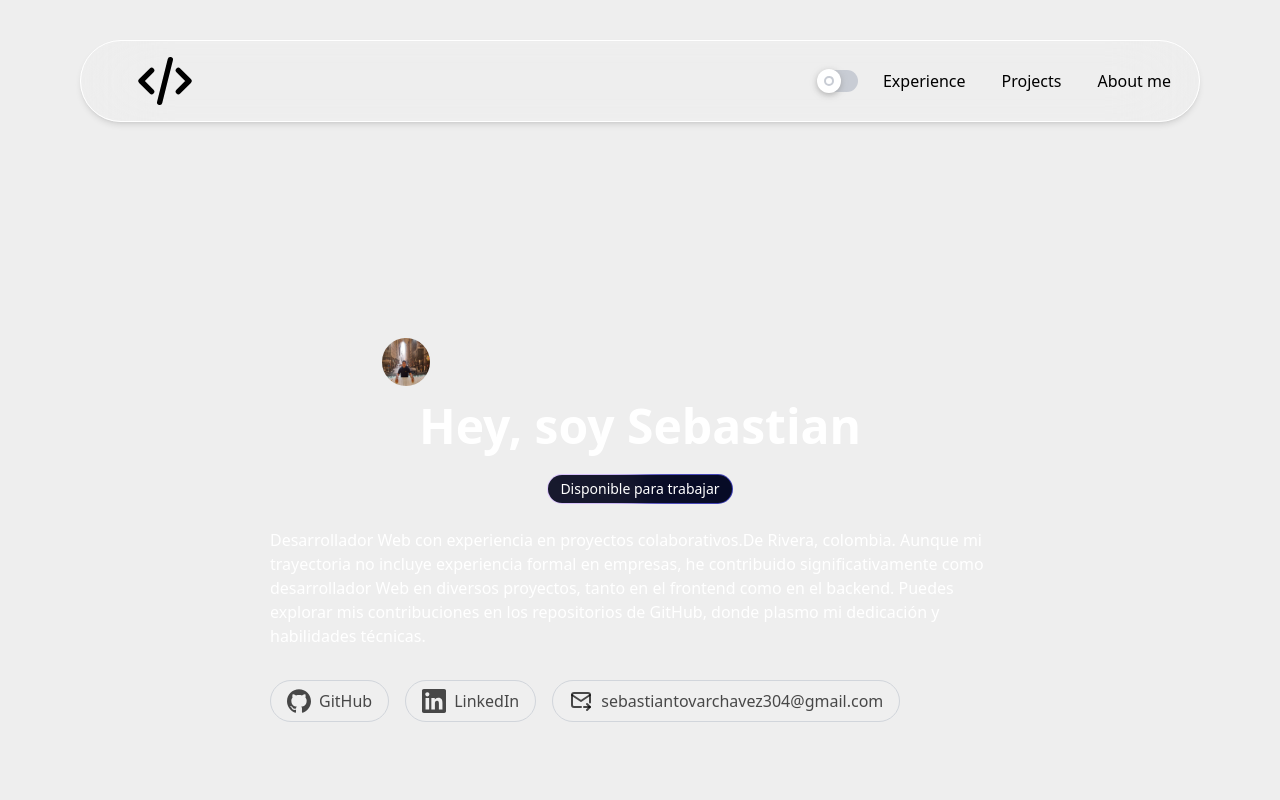
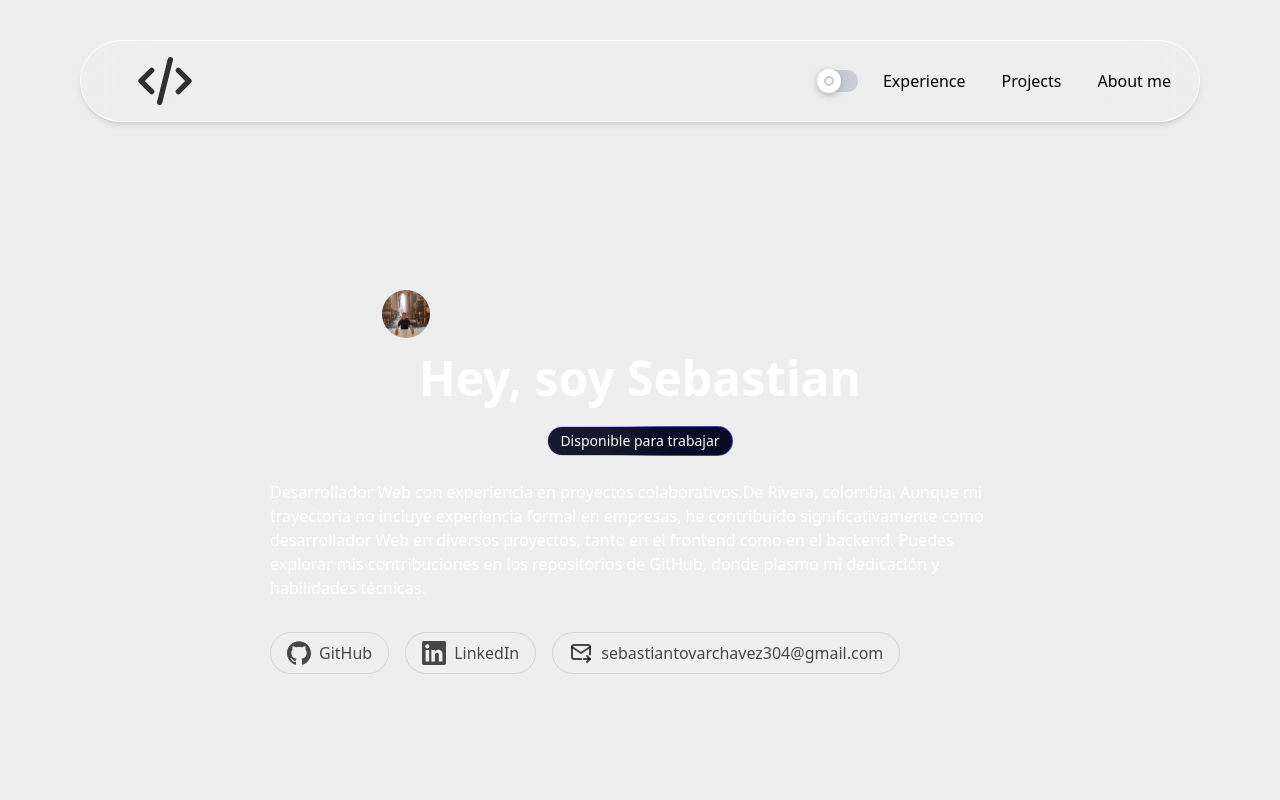
Before and after one commit to Jesus-Rojas/portafolio_sebbasDev, a Vue app: page / in a window 1280 px wide. Shown: the top 800 px of the page. Built offline with nearby package versions, Linux system fonts and the light colour scheme.

Commit message:
:sparkles: feat:new changes to the index and header

```diff
--- a/src/components/AboutMe.vue
+++ b/src/components/AboutMe.vue
@@ -1,5 +1,5 @@
 <template>
-  <section class="flex flex-col md:flex-row gap-8 justify-center items-center lg:w-[740px] mx-auto py-2 ">
+  <section class="flex flex-col md:flex-row gap-8 justify-center items-center lg:w-[740px] mx-auto py-2  text-black/80 dark:text-white/80 ">
     <div class="[&>p]:mb-4 [&>p>strong]:text-yellow-400 [&>p>strong]:font-semibold text-pretty order-2 md:order-1">
       <h2 class="text-4xl font-semibold mb-6 flex gap-x-3 items-center text-black/80 dark:text-white/80 px-28">
 
@@ -29,7 +29,7 @@
       </p>
     </div>
 
-    <img src="/public/img/sebas.jpg" class="rounded-full size-64 order-1 md:order-2" />
+    <img src="/img/sebas.jpg" class="rounded-full size-64 order-1 md:order-2" />
 
   </section>
 </template>
--- a/src/components/Header.vue
+++ b/src/components/Header.vue
@@ -1,7 +1,7 @@
 
 <template>
   <header
-    class="font-sans flex items-center mx-auto py-10 sticky top-0 w-full md:w-[1120px] z-10"
+    class="font-sans flex items-center mx-auto py-10 sticky top-0 w-full md:w-[1120px] z-10  text-black/80 dark:text-white/80"
   >
     <nav
       class="border border-white w-full rounded-full px-4 py-2 flex flex-row justify-center md:justify-between backdrop-blur-2xl shadow-md"
--- a/src/components/Index.vue
+++ b/src/components/Index.vue
@@ -1,6 +1,6 @@
 <template>
   <main>
-    <section class="w-full lg:w-[740px] mx-auto py-44">
+    <section class="w-full lg:w-[740px] mx-auto py-32">
       <div class="px-28">
         <img class="rounded-full size-12 mb-4" src="/public/img/sebas.jpg" alt="SebbasDEV logo" />
       </div>
```
